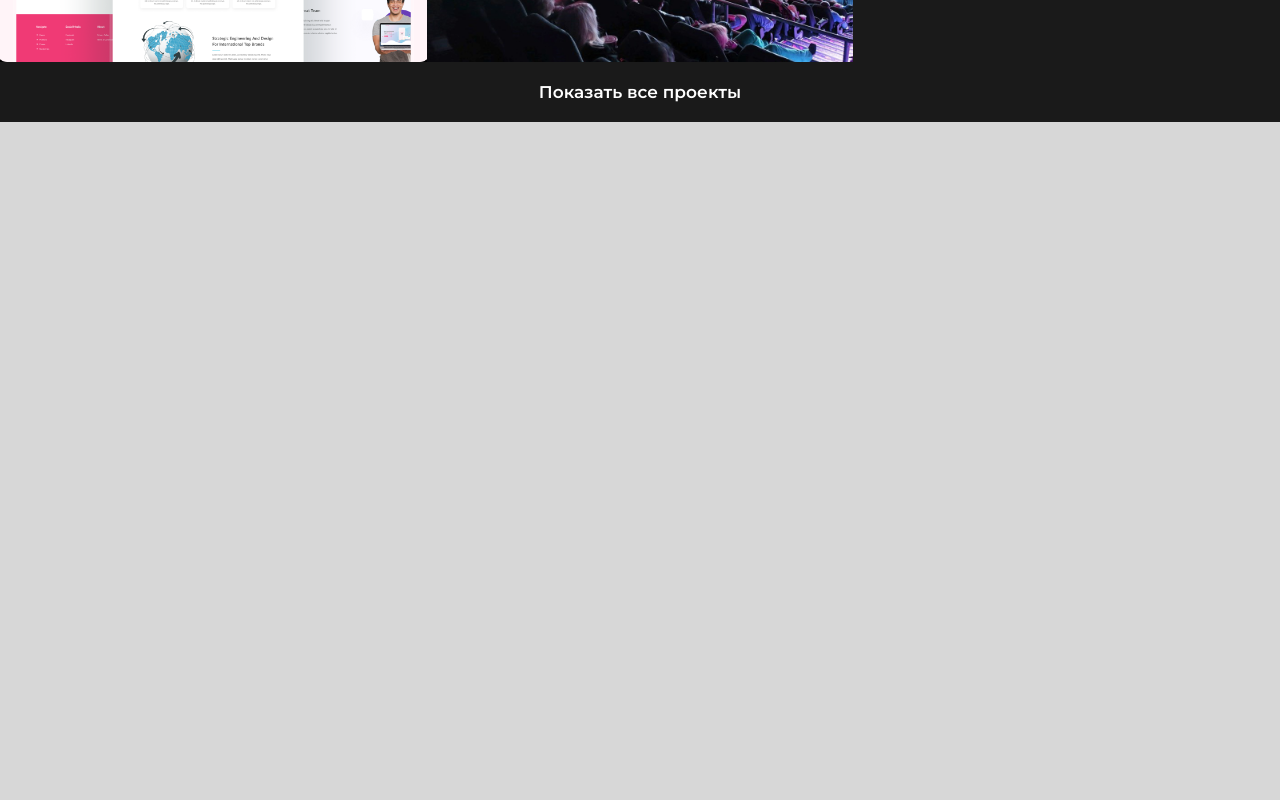
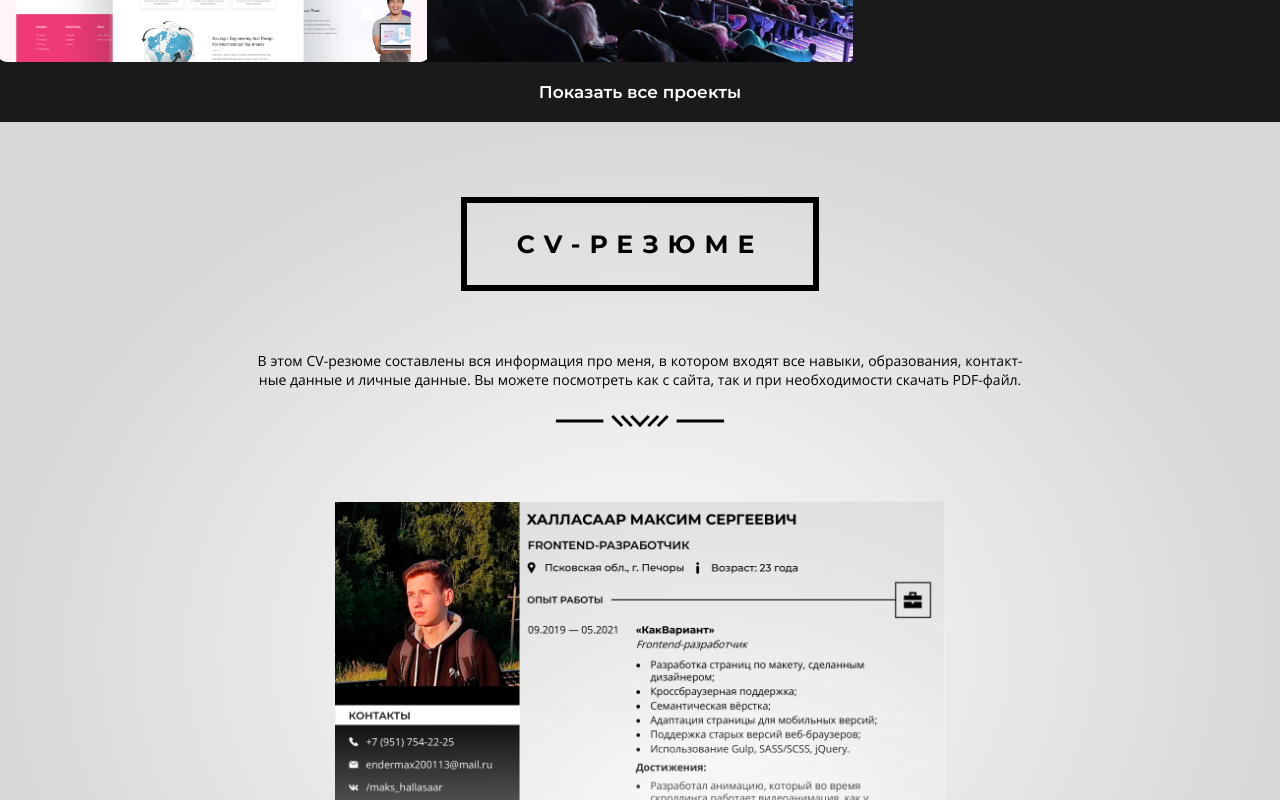
Before and after one commit to Endermax200113/site-portfolio, a React (Vite) app: page /about in a window 1280 px wide. Shown: the part 4160-4960 px from the top of the page. Before the commit the page ends 4282 px from the top, so only its background shows below. Built offline with nearby package versions, Linux system fonts and the light colour scheme; a web font is replaced by a local one.

Commit message:
Rewritten 'DescriptionAbout' and 'Description' files, which resulted in CSS properties being written to the wrong file

```diff
--- a/src/components/resume/Resume.tsx
+++ b/src/components/resume/Resume.tsx
@@ -3,7 +3,7 @@ import scss from './Resume.module.scss'
 import Heading from '@ui/text/heading/Heading'
 import Separator from '@ui/separator/Separator'
 import Image from '@ui/image/Image'
-import DescriptionResume from '@ui/text/description/descriptionResume/DescriptionResume'
+import DescriptionResume from '@ui/text/description/description-resume/DescriptionResume'
 import Buttons from './buttons/Buttons'
 
 const imgPreview: string = (await import('@img/resume/preview.png')).default
--- a/src/components/resume/buttons/Buttons.tsx
+++ b/src/components/resume/buttons/Buttons.tsx
@@ -1,6 +1,6 @@
 import React, { HTMLAttributes } from 'react'
 import scss from './Buttons.module.scss'
-import ButtonResume from '@ui/button/buttonResume/ButtonResume'
+import ButtonResume from '@ui/button/button-resume/ButtonResume'
 
 const pdfResume: string = (await import('@assets/download/resume.pdf')).default
 
--- a/src/components/ui/text/description/Description.module.scss
+++ b/src/components/ui/text/description/Description.module.scss
@@ -3,7 +3,7 @@
 .description {
 	font-family: $font-opensans;
 	font-weight: 400;
-	font-size: 15px;
+	font-size: px-to-rem(15);
 	line-height: 139%;
 	-webkit-hyphens: auto;
 	-ms-hyphens: auto;
@@ -14,3 +14,27 @@
 	text-align-last: center;
 	color: $color-full-black;
 }
+
+@media only screen and (px-to-rem(1600) > width) {
+	.description {
+		font-size: rubber-size(1600, 15, 1366, 14);
+	}
+}
+
+@media only screen and (px-to-rem(1080) > width) {
+	.description {
+		font-size: rubber-size(1080, 14, 900, 13);
+	}
+}
+
+@media only screen and (px-to-rem(768) > width) {
+	.description {
+		font-size: rubber-size(768, 13, 576, 12);
+	}
+}
+
+@media only screen and (px-to-rem(480) > width) {
+	.description {
+		font-size: rubber-size(480, 12, 320, 11);
+	}
+}
--- a/src/components/ui/text/description/description-about/DescriptionAbout.module.scss
+++ b/src/components/ui/text/description/description-about/DescriptionAbout.module.scss
@@ -8,16 +8,9 @@
 	}
 }
 
-@media only screen and (px-to-rem(1600) > width) {
-	.description {
-		font-size: rubber-size(1600, 15, 1366, 14);
-	}
-}
-
 @media only screen and (px-to-rem(1080) > width) {
 	.description {
 		margin-bottom: rubber-size(1080, 40, 900, 30);
-		font-size: rubber-size(1080, 14, 900, 13);
 	}
 }
 
@@ -30,7 +23,6 @@
 @media only screen and (px-to-rem(768) > width) {
 	.description {
 		margin-bottom: rubber-size(768, 20, 576, 15);
-		font-size: rubber-size(768, 13, 576, 12);
 	}
 }
 
@@ -43,6 +35,5 @@
 @media only screen and (px-to-rem(480) > width) {
 	.description {
 		margin-bottom: rubber-size(480, 20, 320, 15);
-		font-size: rubber-size(480, 12, 320, 11);
 	}
 }
--- a/src/routes/main/Main.tsx
+++ b/src/routes/main/Main.tsx
@@ -86,7 +86,7 @@ const Main: React.FC<PropsMain> = ({ ...props }) => {
 			</div>
 
 			<Portfolio ref={links.portfolio} />
-			{/* <Resume ref={links.cv} /> */}
+			<Resume ref={links.cv} />
 		</RootMain>
 	)
 }
```
Also changed, not shown: src/components/ui/button/button-resume/ButtonResume.module.scss (renamed from src/components/ui/button/buttonResume/ButtonResume.module.scss), src/components/ui/button/button-resume/ButtonResume.tsx (renamed from src/components/ui/button/buttonResume/ButtonResume.tsx), src/components/ui/text/description/description-resume/DescriptionResume.module.scss (renamed from src/components/ui/text/description/descriptionResume/DescriptionResume.module.scss), src/components/ui/text/description/description-resume/DescriptionResume.tsx (renamed from src/components/ui/text/description/descriptionResume/DescriptionResume.tsx).
